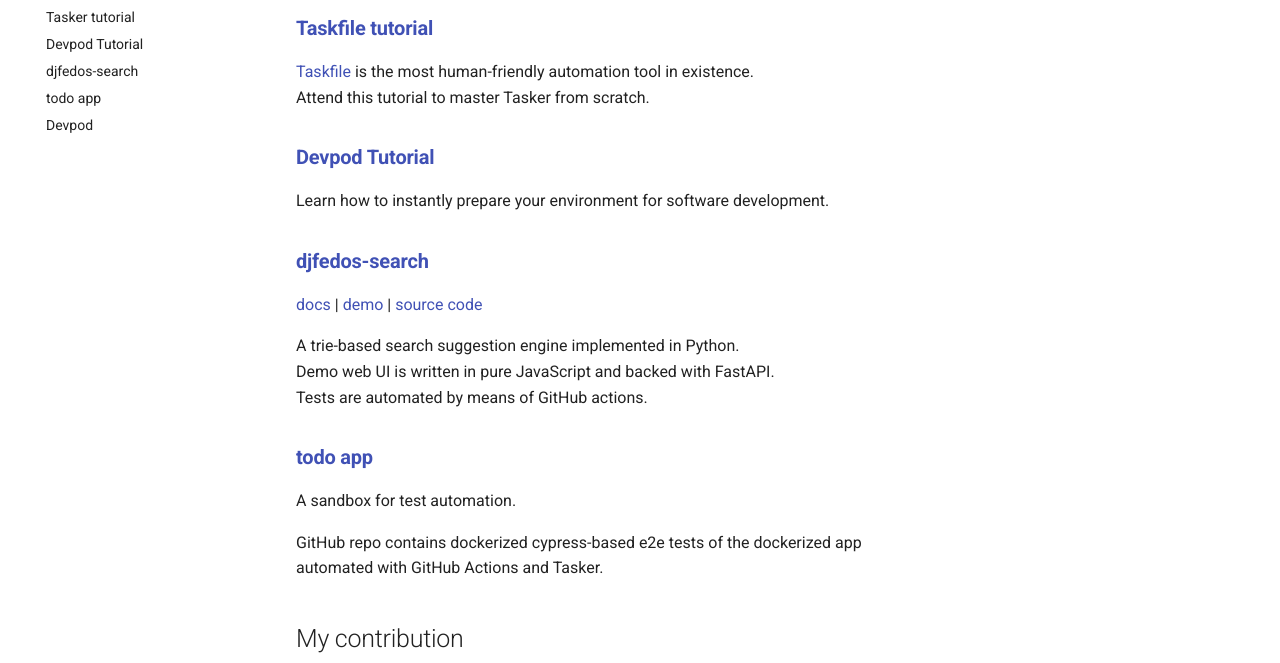
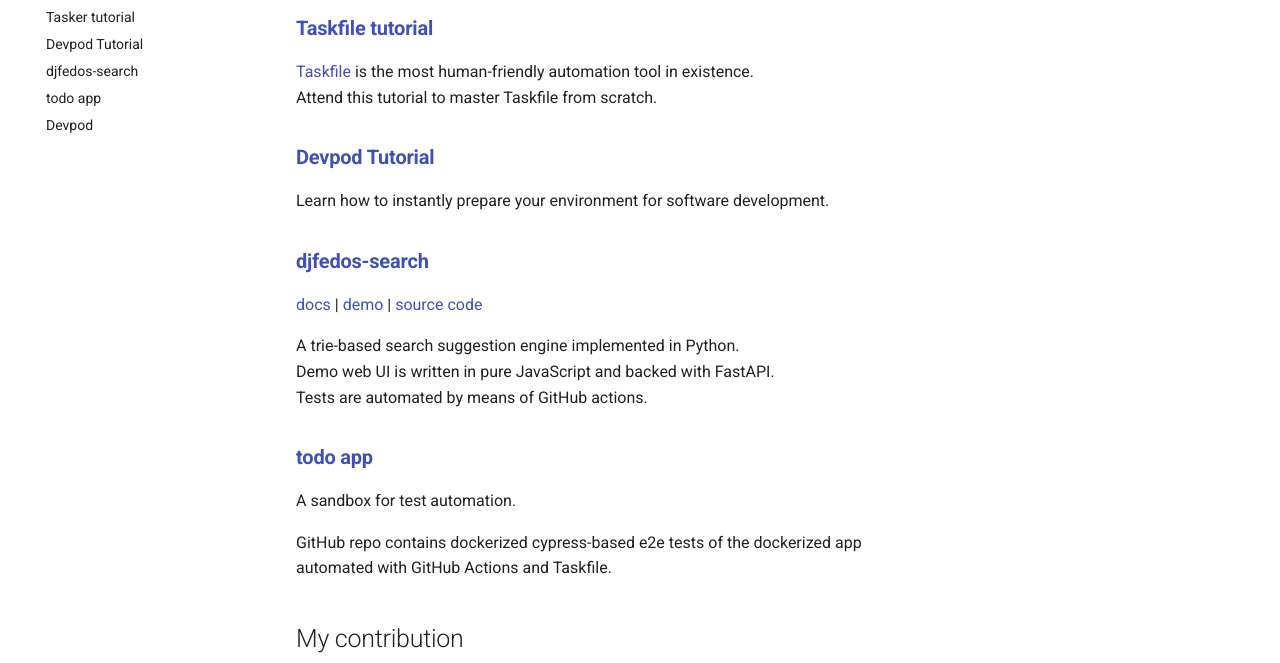
Before and after one commit to djfedos/mkdocs-automated, an MkDocs documentation site: the page built from docs/index.md, in a window 1280 px wide and 900 px high, scrolled down 236 px. Shown: the part 172-835 px from the top of the window. Built offline with MkDocs 1.6.1 and Material for MkDocs 9.7.7, drawn with Linux system fonts in a browser that asks for light colours.

Commit message:
Fix Taskfile name

```diff
--- a/docs/index.md
+++ b/docs/index.md
@@ -18,7 +18,7 @@
 ### [**Taskfile tutorial**](https://yairdar.github.io/base-tutorials/a-taskfile/)
 
 [Taskfile](https://taskfile.dev) is the most human-friendly automation tool in existence.
-Attend this tutorial to master Tasker from scratch.
+Attend this tutorial to master Taskfile from scratch.
 
 ### [**Devpod Tutorial**](https://yairdar.github.io/base-tutorials/b-devpod/devpod-get-env-ready/)
 
@@ -39,7 +39,7 @@
 A sandbox for test automation.
 
 GitHub repo contains dockerized cypress-based e2e tests of the dockerized app
-automated with GitHub Actions and Tasker.
+automated with GitHub Actions and Taskfile.
 
 ## My contribution
 
```
